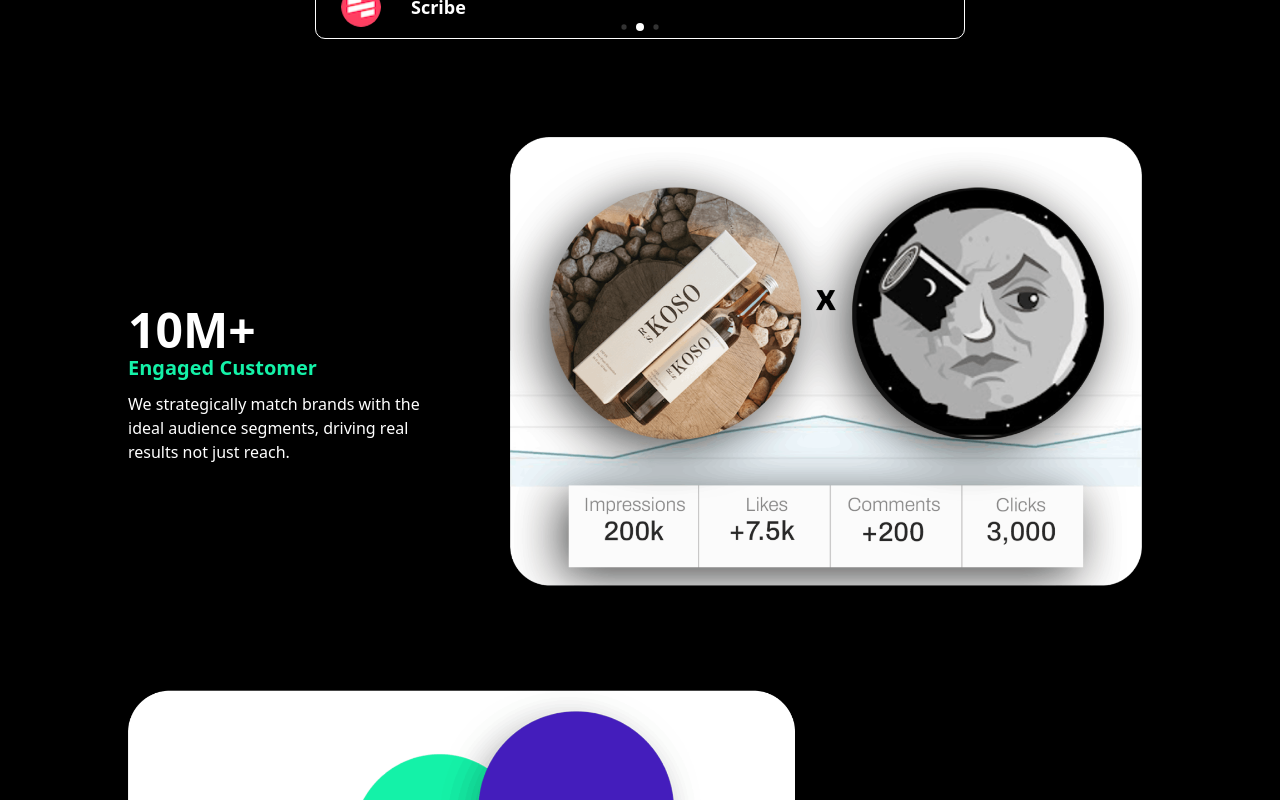
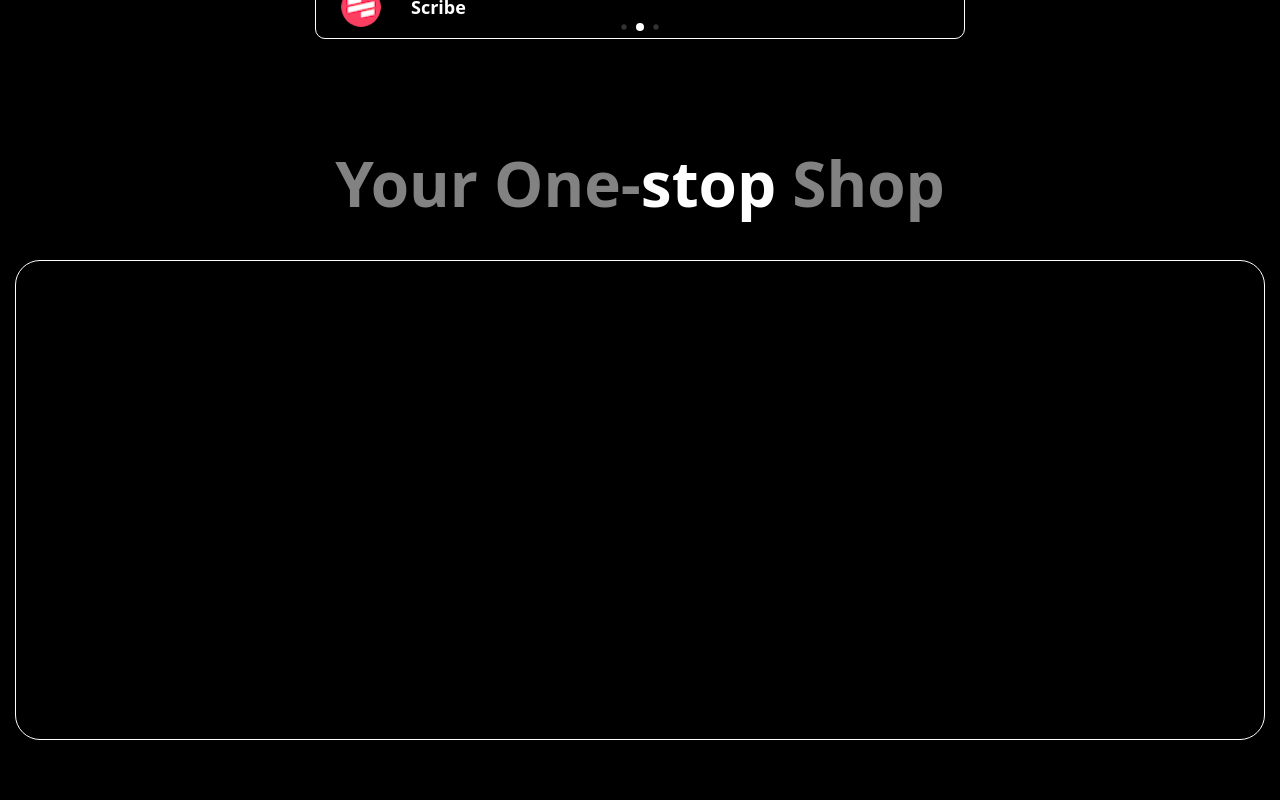
Before and after one commit to codemyhobby100/creatorsideology, a React (Vite) app: page / in a window 1280 px wide. Shown: the part 2460-3260 px from the top of the page. Built offline with nearby package versions, Linux system fonts and the light colour scheme.

Commit message:
responsive done

```diff
--- a/src/components/Contact/Contact.jsx
+++ b/src/components/Contact/Contact.jsx
@@ -4,7 +4,8 @@
 function Contact() {
   return (
     <div className="bg-black min-h-screen">
-      <div className="container mx-auto pt-[100px] pb-[50px] px-4">
+      <div className="container mx-auto pt-[150px] pb-[50px] px-4">
+        <p className="text-white inline-block rounded py-[5px] px-[10px] border border-gray-500">Ready to work with us</p>
         <h1 className="text-[48px] lg:text-[65px] text-white mb-8">
           Contact Us
         </h1>
--- a/src/components/Home/Counter.jsx
+++ b/src/components/Home/Counter.jsx
@@ -12,8 +12,16 @@
 
   return (
     <div className="bg-black pt-12 text-white">
+      <h1 className="md:text-[62px] text-[48px] text-center lg:max-w-[1150px] pb-[30px] mx-auto text-[#828282] font-semibold">
+        Your One-
+        <span className="text-white">stop</span> Shop
+      </h1>
+      <div className="container mx-auto  px-[15px]">
+        <div className=" h-[40vh] md:h-[60vh] w-full flex items-center justify-center border border-white rounded-[25px]"></div>
+      </div>
+
       {/* 1st counter */}
-      <div className="container lg:max-w-[1024px] pb-12 mx-auto grid grid-cols-1 md:grid-cols-12 gap-8 md:gap-12">
+      <div className="container lg:max-w-[1024px] pt-[80px] pb-12 mx-auto grid grid-cols-1 md:grid-cols-12 gap-8 md:gap-12">
         <div
           ref={ref1}
           className="md:col-span-4 flex flex-col justify-center items-center md:items-start text-center md:text-left"
```
